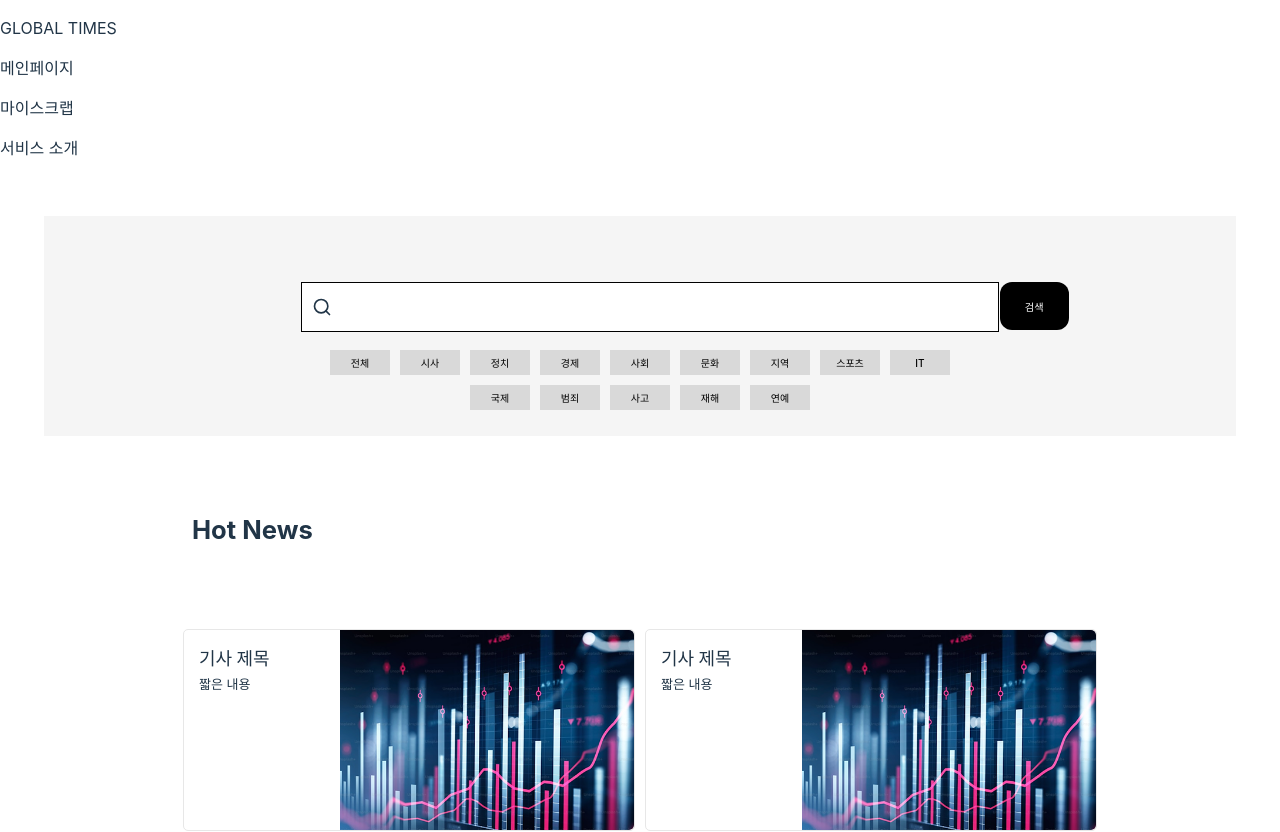
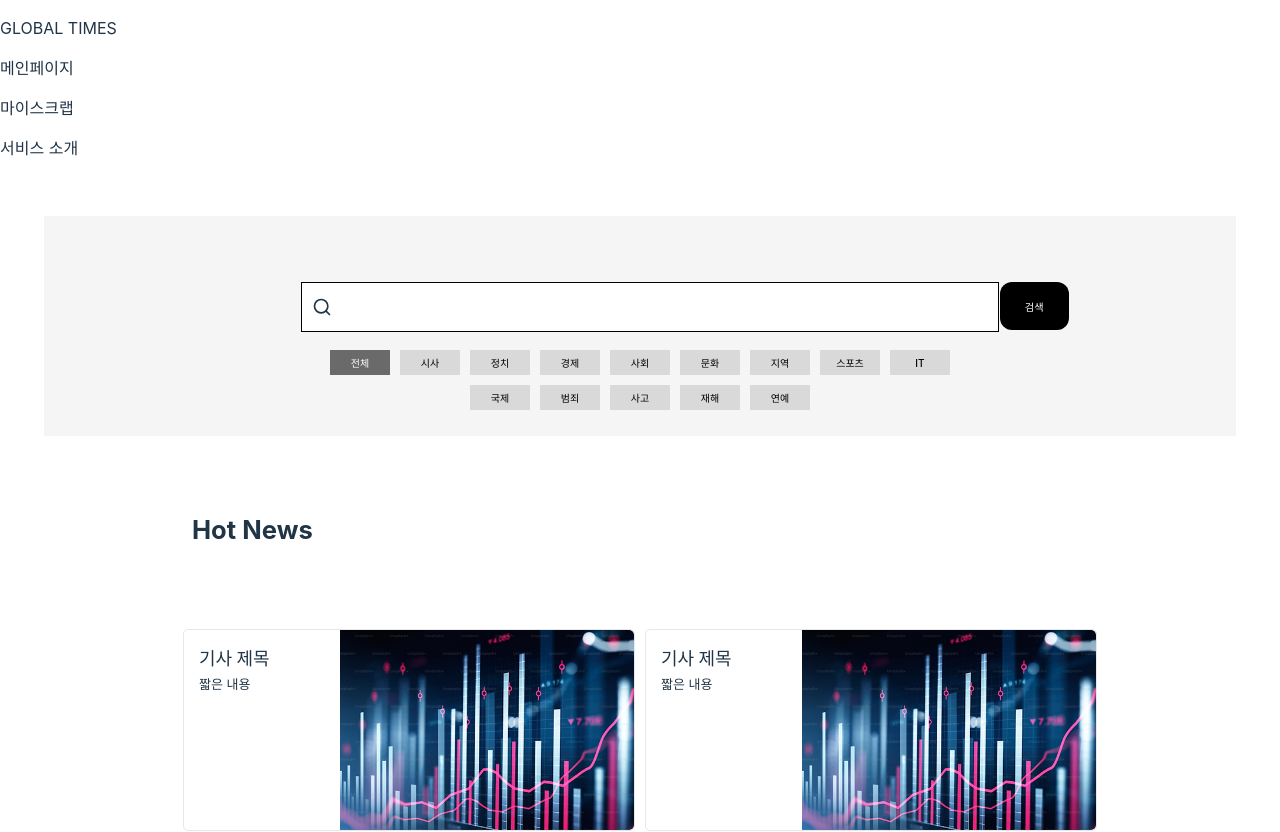
Before and after one commit to SKU-GlobalTimes/GlobalTimes_FE, a React (Vite) app in the folder FrontEnd/: page /main in a window 1280 px wide. Shown: the top 832 px of the page. Built offline with nearby package versions, Linux system fonts and the light colour scheme.

Commit message:
✨ Feat:  mainPage 검색창 인식되는거 확인 + Header.jsx에 navigate로 landingPage, mainPage 연결

```diff
--- a/FrontEnd/package.json
+++ b/FrontEnd/package.json
@@ -12,6 +12,7 @@
   "dependencies": {
     "classnames": "^2.5.1",
     "lucide-react": "^0.483.0",
+    "prop-types": "^15.8.1",
     "react": "^18.2.0",
     "react-dom": "^18.2.0",
     "react-router-dom": "^7.4.0"
--- a/FrontEnd/src/components/commons/header/Header.jsx
+++ b/FrontEnd/src/components/commons/header/Header.jsx
@@ -3,10 +3,15 @@ import { useNavigate } from "react-router-dom";
 export default function Header() {
     const navigate = useNavigate();
 
+    function handleMainPageClick() {
+        navigate('/main', {state: {isSearch: false}});
+        window.location.reload();  // 페이지 강제 새로고침
+    }
+
     return(
         <div>
-            <p>GLOBAL TIMES</p>
-            <p onClick={()=> {navigate("/main");}}>메인페이지</p>
+            <p onClick={()=>navigate('/')}>GLOBAL TIMES</p>
+            <p onClick={handleMainPageClick}>메인페이지</p>
             <p>마이스크랩</p>
             <p>서비스 소개</p>
         </div>
--- a/FrontEnd/src/components/landingPage/LandingPage.jsx
+++ b/FrontEnd/src/components/landingPage/LandingPage.jsx
@@ -1,9 +1,11 @@
 import styled from './LandingPage.module.css';
 import { Search } from "lucide-react";
 import { useState } from 'react';
+import { useNavigate } from "react-router-dom";
 
 export default function LandingPage() {
     const [searchTerm, setSearchTerm] = useState("");
+    const navigate = useNavigate();
 
     function handleInputChange(event){
         setSearchTerm(event.target.value);
@@ -13,6 +15,10 @@ export default function LandingPage() {
         if (event.key === 'Enter') {
             document.getElementById('searchButton').click(); // 버튼 클릭 이벤트 실행
         }
+    }
+
+    function handleClickBtn() {
+        navigate('/main', { state: { isSearch: true, searchTerm: {searchTerm} } });
     }
 
     return(
@@ -34,7 +40,7 @@ export default function LandingPage() {
                 <button
                     id="searchButton"
                     className={styled['landingPage--button']}
-                    onClick={()=>{console.log(searchTerm);}}
+                    onClick={handleClickBtn}
                 >검색</button>
             </div>
         </div>
--- a/FrontEnd/src/components/mainPage/MainPage.jsx
+++ b/FrontEnd/src/components/mainPage/MainPage.jsx
@@ -2,13 +2,38 @@ import styled from './MainPage.module.css';
 import SearchContainer from './SearchContainer';
 import MainNews from './MainNews';
 import SearchNews from './SearchNews';
+import { useState, useEffect } from 'react';
+import { useLocation } from "react-router-dom";
+
 
 export default function MainPage() {
+    const location = useLocation();
+    const receivedIsSearch = location.state?.isSearch || false;
+    const receivedSearchTerm = location.state?.searchTerm || "";
+
+    const [searchTerm, setSearchTerm] = useState(receivedSearchTerm);
+    const [category, setCategory] = useState('전체');
+    const [isSearch, setIsSearch] = useState(receivedIsSearch);
+
+    useEffect(() => {
+        setSearchTerm(receivedSearchTerm);
+        setIsSearch(receivedIsSearch);
+    }, [receivedSearchTerm, receivedIsSearch]);
+
 
     return(
         <div className={styled['mainPage--container']}>
-            <SearchContainer />
-            <MainNews />
+            <SearchContainer
+                searchTerm={searchTerm} setSearchTerm={setSearchTerm}
+                category={category} setCategory={setCategory}
+                setIsSearch={setIsSearch}
+            />
+            {
+                isSearch ?
+                <SearchNews
+                />
+                : <MainNews />
+            }
         </div>
     )
 }
--- a/FrontEnd/src/components/mainPage/SearchContainer.jsx
+++ b/FrontEnd/src/components/mainPage/SearchContainer.jsx
@@ -1,33 +1,69 @@
-import styled from './SearchContainer.module.css';
+import styled from './SearchContainer.module.css'
+import PropTypes from 'prop-types';
 import { Search } from "lucide-react";
+import { useState } from 'react';
 
-export default function SearchContainer() {
+export default function SearchContainer(props) {
+    const { searchTerm, setSearchTerm, category, setCategory, setIsSearch} = props;
+    const [value, setValue] = useState(searchTerm || '');
+    const categories = ['전체', '시사', '정치', '경제', '사회', '문화', '지역', '스포츠', 'IT', '국제', '범죄', '사고', '재해', '연예'];
+
+    function handleInputChange(event){
+        setSearchTerm(event.target.value);
+        setValue(event.target.value);
+    }
+
+    function handleKeyDown(event) {
+        if (event.key === 'Enter') {
+            document.getElementById('searchButton').click();
+        }
+    }
+
+    function handleClickBtn() {
+        setIsSearch(true);
+    }
 
     return(
         <div className={styled['searchContainer--container']}>
             <div className={styled['searchContainer--searchBar']}>
                 <div className={styled['searchContainer--searchInputContainer']}>
                     <Search className={styled['input-icon']} size={20} />
-                    <input className={styled['searchContainer--Input']}></input>
+                    <input
+                        className={styled['searchContainer--Input']}
+                        value={value}
+                        onChange={handleInputChange}
+                        onKeyDown={handleKeyDown}
+                    ></input>
                 </div>
-                <button className={styled['searchContainer--searchButton']}>검색</button>
+                <button
+                    id="searchButton"
+                    className={styled['searchContainer--searchButton']}
+                    onClick={handleClickBtn}
+                >검색</button>
             </div>
             <div className={styled['searchContainer--categoryContainer']}>
-                <button className={styled['searchContainer--categoryButton']}>전체</button>
-                <button className={styled['searchContainer--categoryButton']}>시사</button>
-                <button className={styled['searchContainer--categoryButton']}>정치</button>
-                <button className={styled['searchContainer--categoryButton']}>경제</button>
-                <button className={styled['searchContainer--categoryButton']}>사회</button>
-                <button className={styled['searchContainer--categoryButton']}>문화</button>
-                <button className={styled['searchContainer--categoryButton']}>지역</button>
-                <button className={styled['searchContainer--categoryButton']}>스포츠</button>
-                <button className={styled['searchContainer--categoryButton']}>IT</button>
-                <button className={styled['searchContainer--categoryButton']}>국제</button>
-                <button className={styled['searchContainer--categoryButton']}>범죄</button>
-                <button className={styled['searchContainer--categoryButton']}>사고</button>
-                <button className={styled['searchContainer--categoryButton']}>재해</button>
-                <button className={styled['searchContainer--categoryButton']}>연예</button>
+            {categories.map((cat) => (
+                    <button
+                        key={cat}
+                        className={
+                            category === cat
+                                ? styled['searchContainer--categoryButtonActive']
+                                : styled['searchContainer--categoryButton']
+                        }
+                        onClick={() => setCategory(cat)}
+                    >
+                        {cat}
+                    </button>
+                ))}
             </div>
         </div>
     )
 }
+
+SearchContainer.propTypes = {
+    searchTerm: PropTypes.string.isRequired,   // searchTerm은 string이어야 함
+    setSearchTerm: PropTypes.func.isRequired,  // setSearchTerm은 함수여야 함
+    category: PropTypes.string.isRequired,
+    setCategory: PropTypes.func.isRequired,
+    setIsSearch: PropTypes.func.isRequired,
+};
--- a/FrontEnd/src/components/mainPage/SearchContainer.module.css
+++ b/FrontEnd/src/components/mainPage/SearchContainer.module.css
@@ -76,7 +76,27 @@
 }
 
 .searchContainer--categoryButton:hover {
-    background-color: #6A6A6A;
+    background-color: #afafaf;
     border: none;
     outline:none;
 }
+
+
+.searchContainer--categoryButtonActive{
+    padding: 0;
+    font-size: 10px;
+    color: white;
+    background-color: #6A6A6A;
+    width: 3vw;
+    height: 3vh;
+    min-width: 60px;
+    min-height: 25px;
+    border-radius: 0;
+    border: none;
+    outline:none;
+}
+
+.searchContainer--categoryButtonActive:focus {
+    border: none;
+    outline:none;
+}
```
Also changed, not shown: 1 other file (tests, documents, lock files or other folders).
